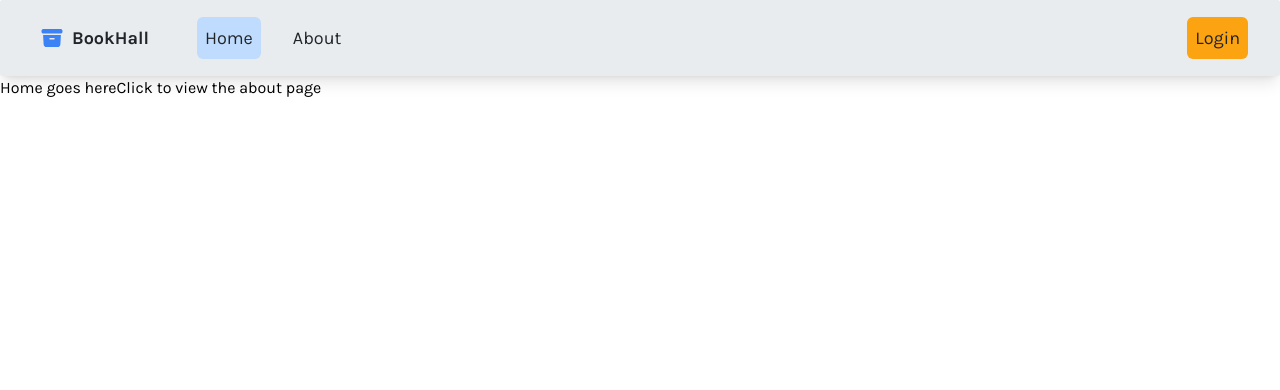
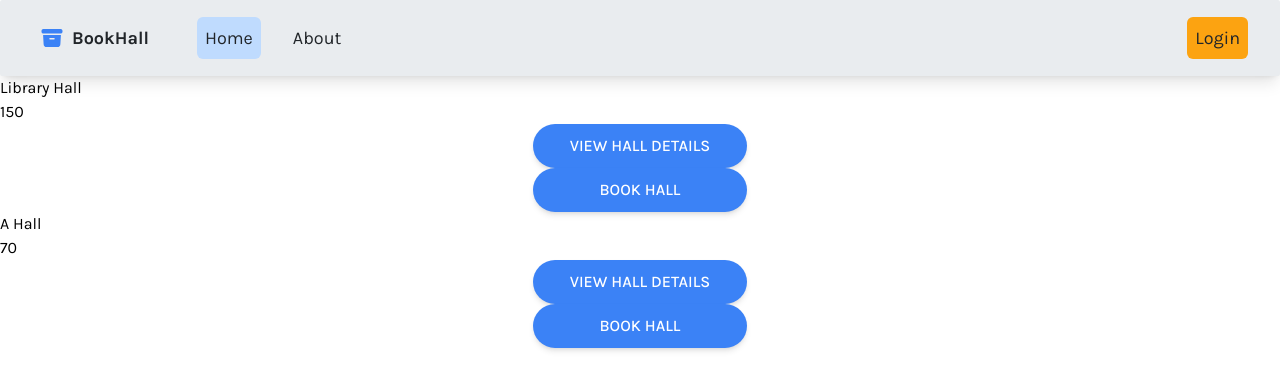
Before and after one commit to Prakash-coder/HallBook, a React (Create React App) app in the folder HallBook/hallbookreact/: page / in a window 1280 px wide. Shown: the top 390 px of the page. Built offline with nearby package versions, Linux system fonts and the light colour scheme.

Commit message:
Rendered the hallcard component here     created a placeholder list of halls     Rendered single hall details

```diff
--- a/HallBook/hallbookreact/src/pages/Home.js
+++ b/HallBook/hallbookreact/src/pages/Home.js
@@ -1,10 +1,32 @@
-import { Link } from "react-router-dom";
+import HallCard from "../components/Hall/HallCard";
+
+const hallList = [
+    {
+        id:"1",
+        name:"Library Hall",
+        capacity:"150",
+    },
+    {
+        id:"2",
+        name:"A Hall",
+        capacity:"70",
+    },
+
+]
+
 
 export default function Home(){
     return (
         <div>
-            Home goes here
-            <Link to="about">Click to view the about page</Link>
+            {hallList.map((hall)=>(
+                <HallCard
+                key={hall.id}
+                name={hall.name}
+                capacity={hall.capacity}
+                />
+            ))}
+
+
         </div>
     )
 }
```
